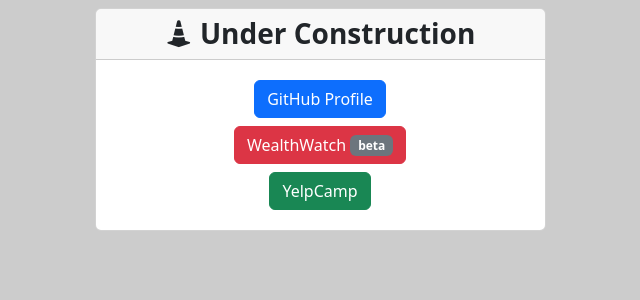
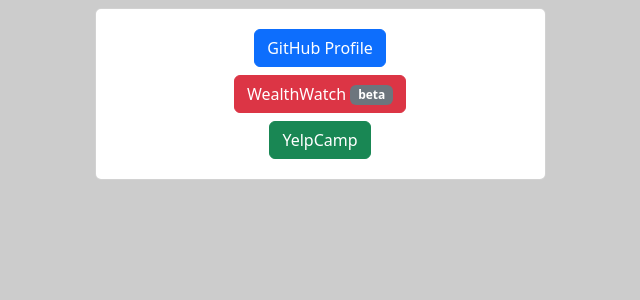
Before and after one commit to aditya-arcot/Portfolio-Website, an Angular app: page / in a window 1280 px wide. Shown: the top 300 px of the page, without its empty margins (320-960 px from the left). Built offline with nearby package versions, Linux system fonts and the light colour scheme.

Commit message:
remove under construction

```diff
--- a/src/app/app.component.html
+++ b/src/app/app.component.html
@@ -2,10 +2,10 @@
     <div class="row justify-content-center mt-2">
         <div class="col-lg-5 col-md-6 col-sm-8">
             <div class="card">
-                <h3 class="card-header text-center">
+                <!-- <h3 class="card-header text-center">
                     <i class="bi bi-cone-striped"></i>
                     Under Construction
-                </h3>
+                </h3> -->
                 <div class="card-body text-center">
                     <div class="d-flex flex-column align-items-center">
                         <a
```
